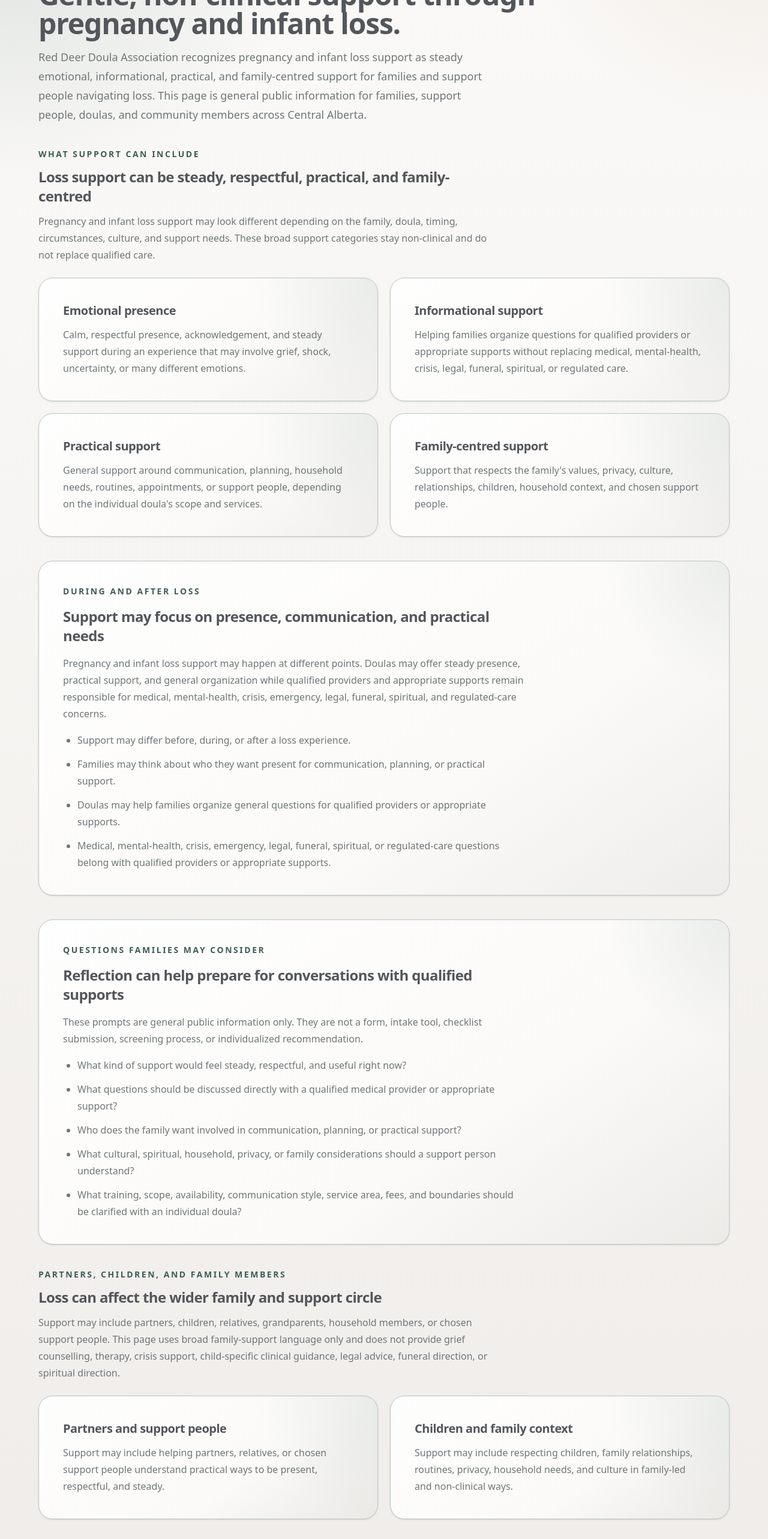
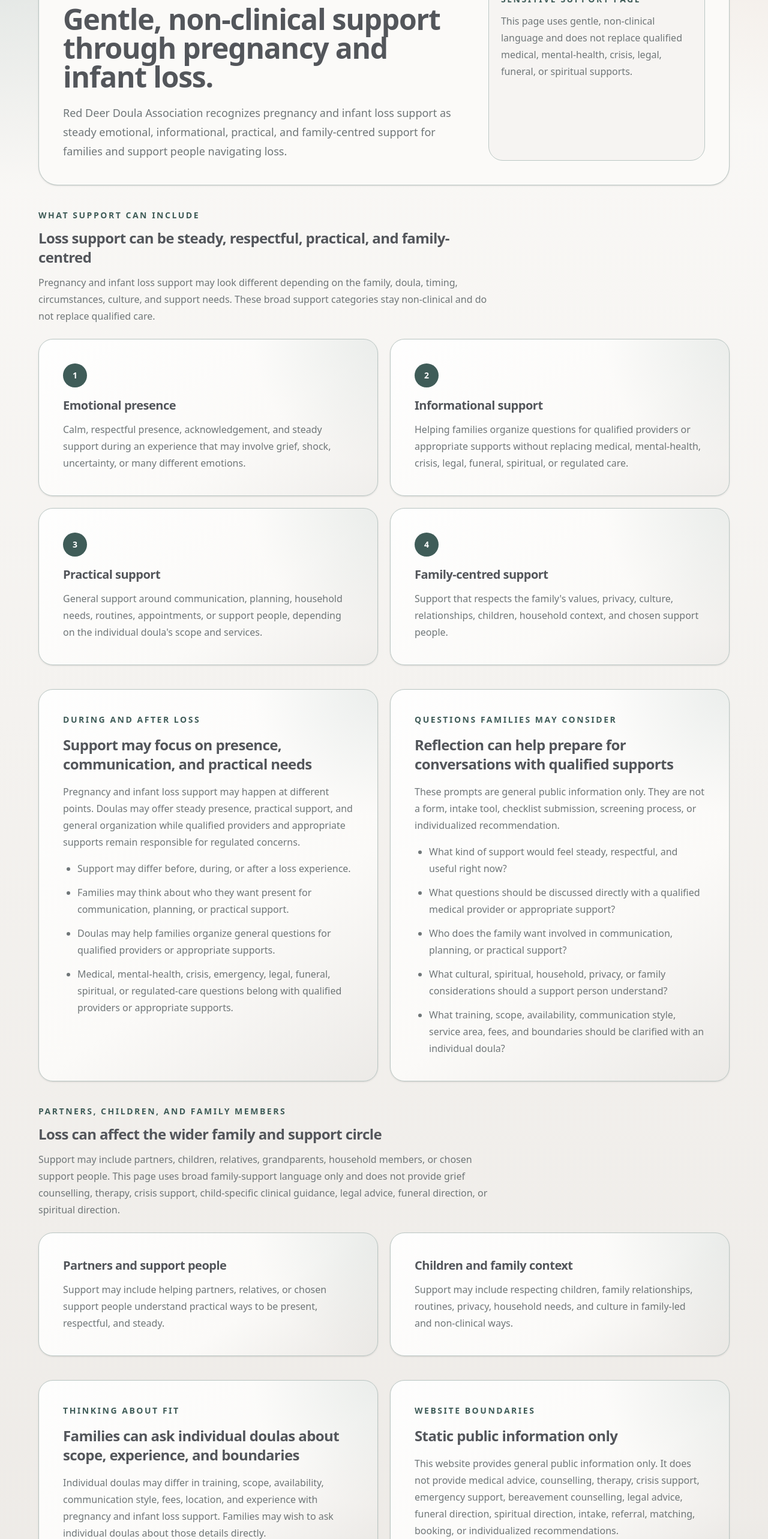
Before and after one commit to hickdwayne-rdp/rdda-platform, a Next.js app in the folder repo/: page /loss in a window 1280 px wide. Shown: the part 234-2800 px from the top of the page at 60% size. Built offline with nearby package versions, Linux system fonts and the light colour scheme.

Commit message:
Polish RDDA loss support page visuals

```diff
--- a/repo/src/app/loss/page.tsx
+++ b/repo/src/app/loss/page.tsx
@@ -58,24 +58,32 @@ export default function LossPage() {
     <PageShell>
       <PageContainer>
         <main className="space-y-10 py-12 md:py-16">
-          <section className="space-y-5">
+          <section className="overflow-hidden rounded-[2rem] border border-border bg-card shadow-sm">
+            <div className="grid gap-8 p-7 md:grid-cols-[1.5fr_0.8fr] md:p-10">
+              <div className="space-y-5">
                 <p className="text-sm font-semibold uppercase tracking-[0.2em] text-primary">
                   Pregnancy and Infant Loss Support
                 </p>
-
-            <div className="space-y-4">
                 <h1 className="max-w-4xl text-4xl font-semibold tracking-tight text-foreground md:text-5xl">
                   Gentle, non-clinical support through pregnancy and infant loss.
                 </h1>
-
                 <p className="max-w-3xl text-lg leading-8 text-muted-foreground">
                   Red Deer Doula Association recognizes pregnancy and infant loss
                   support as steady emotional, informational, practical, and
-                family-centred support for families and support people navigating
-                loss. This page is general public information for families,
-                support people, doulas, and community members across Central
-                Alberta.
+                  family-centred support for families and support people
+                  navigating loss.
                 </p>
+              </div>
+              <aside className="rounded-[1.5rem] border border-border bg-background/70 p-5">
+                <p className="text-sm font-semibold uppercase tracking-[0.18em] text-primary">
+                  Sensitive support page
+                </p>
+                <p className="mt-3 leading-7 text-muted-foreground">
+                  This page uses gentle, non-clinical language and does not
+                  replace qualified medical, mental-health, crisis, legal,
+                  funeral, or spiritual supports.
+                </p>
+              </aside>
             </div>
           </section>
 
@@ -96,23 +104,29 @@ export default function LossPage() {
             </div>
 
             <div className="grid gap-5 md:grid-cols-2">
-              {lossSupportAreas.map((area) => (
+              {lossSupportAreas.map((area, index) => (
                 <SectionCard key={area.title}>
-                  <article className="space-y-3">
+                  <article className="space-y-4">
+                    <div className="flex h-10 w-10 items-center justify-center rounded-full bg-primary text-sm font-semibold text-white">
+                      {index + 1}
+                    </div>
+                    <div className="space-y-3">
                       <h3 className="text-xl font-semibold tracking-tight text-foreground">
                         {area.title}
                       </h3>
                       <p className="leading-7 text-muted-foreground">
                         {area.description}
                       </p>
+                    </div>
                   </article>
                 </SectionCard>
               ))}
             </div>
           </section>
 
+          <div className="grid gap-5 lg:grid-cols-2">
             <SectionCard>
-            <div className="max-w-3xl space-y-4">
+              <div className="space-y-4">
                 <p className="text-sm font-semibold uppercase tracking-[0.18em] text-primary">
                   During and after loss
                 </p>
@@ -120,11 +134,10 @@ export default function LossPage() {
                   Support may focus on presence, communication, and practical needs
                 </h2>
                 <p className="leading-7 text-muted-foreground">
-                Pregnancy and infant loss support may happen at different points.
-                Doulas may offer steady presence, practical support, and general
-                organization while qualified providers and appropriate supports
-                remain responsible for medical, mental-health, crisis,
-                emergency, legal, funeral, spiritual, and regulated-care concerns.
+                  Pregnancy and infant loss support may happen at different
+                  points. Doulas may offer steady presence, practical support,
+                  and general organization while qualified providers and
+                  appropriate supports remain responsible for regulated concerns.
                 </p>
                 <ul className="list-disc space-y-3 pl-6 leading-7 text-muted-foreground">
                   {timingItems.map((item) => (
@@ -135,7 +148,7 @@ export default function LossPage() {
             </SectionCard>
 
             <SectionCard>
-            <div className="max-w-3xl space-y-4">
+              <div className="space-y-4">
                 <p className="text-sm font-semibold uppercase tracking-[0.18em] text-primary">
                   Questions families may consider
                 </p>
@@ -143,9 +156,9 @@ export default function LossPage() {
                   Reflection can help prepare for conversations with qualified supports
                 </h2>
                 <p className="leading-7 text-muted-foreground">
-                These prompts are general public information only. They are not a
-                form, intake tool, checklist submission, screening process, or
-                individualized recommendation.
+                  These prompts are general public information only. They are not
+                  a form, intake tool, checklist submission, screening process,
+                  or individualized recommendation.
                 </p>
                 <ul className="list-disc space-y-3 pl-6 leading-7 text-muted-foreground">
                   {reflectionItems.map((item) => (
@@ -154,6 +167,7 @@ export default function LossPage() {
                 </ul>
               </div>
             </SectionCard>
+          </div>
 
           <section className="space-y-6">
             <div className="max-w-3xl space-y-3">
@@ -165,13 +179,12 @@ export default function LossPage() {
               </h2>
               <p className="leading-7 text-muted-foreground">
                 Support may include partners, children, relatives, grandparents,
-                household members, or chosen support people. This page uses broad
-                family-support language only and does not provide grief
+                household members, or chosen support people. This page uses
+                broad family-support language only and does not provide grief
                 counselling, therapy, crisis support, child-specific clinical
                 guidance, legal advice, funeral direction, or spiritual direction.
               </p>
             </div>
-
             <div className="grid gap-5 md:grid-cols-2">
               {familySupportItems.map((item) => (
                 <SectionCard key={item.title}>
@@ -188,8 +201,9 @@ export default function LossPage() {
             </div>
           </section>
 
+          <div className="grid gap-5 lg:grid-cols-2">
             <SectionCard>
-            <div className="max-w-3xl space-y-4">
+              <div className="space-y-4">
                 <p className="text-sm font-semibold uppercase tracking-[0.18em] text-primary">
                   Thinking about fit
                 </p>
@@ -202,15 +216,11 @@ export default function LossPage() {
                   pregnancy and infant loss support. Families may wish to ask
                   individual doulas about those details directly.
                 </p>
-              <p className="leading-7 text-muted-foreground">
-                RDDA public pages are informational. They do not assign, match,
-                screen, supervise, certify, refer, book, or recommend doulas.
-              </p>
               </div>
             </SectionCard>
 
             <SectionCard>
-            <div className="max-w-3xl space-y-4">
+              <div className="space-y-4">
                 <p className="text-sm font-semibold uppercase tracking-[0.18em] text-primary">
                   Website boundaries
                 </p>
@@ -218,19 +228,15 @@ export default function LossPage() {
                   Static public information only
                 </h2>
                 <p className="leading-7 text-muted-foreground">
-                This website provides general public information only. It does not
-                provide medical advice, counselling, therapy, crisis support,
-                emergency support, bereavement counselling, legal advice, funeral
-                direction, spiritual direction, intake, referral, matching,
-                booking, or individualized recommendations.
-              </p>
-              <p className="leading-7 text-muted-foreground">
-                Medical, urgent, emergency, safety, mental-health, self-harm,
-                crisis, legal, funeral, spiritual, or regulated-care concerns
-                should be directed to qualified providers or appropriate supports.
+                  This website provides general public information only. It does
+                  not provide medical advice, counselling, therapy, crisis
+                  support, emergency support, bereavement counselling, legal
+                  advice, funeral direction, spiritual direction, intake,
+                  referral, matching, booking, or individualized recommendations.
                 </p>
               </div>
             </SectionCard>
+          </div>
         </main>
       </PageContainer>
     </PageShell>
```
Lines whose indentation alone changed are shown as unchanged.
